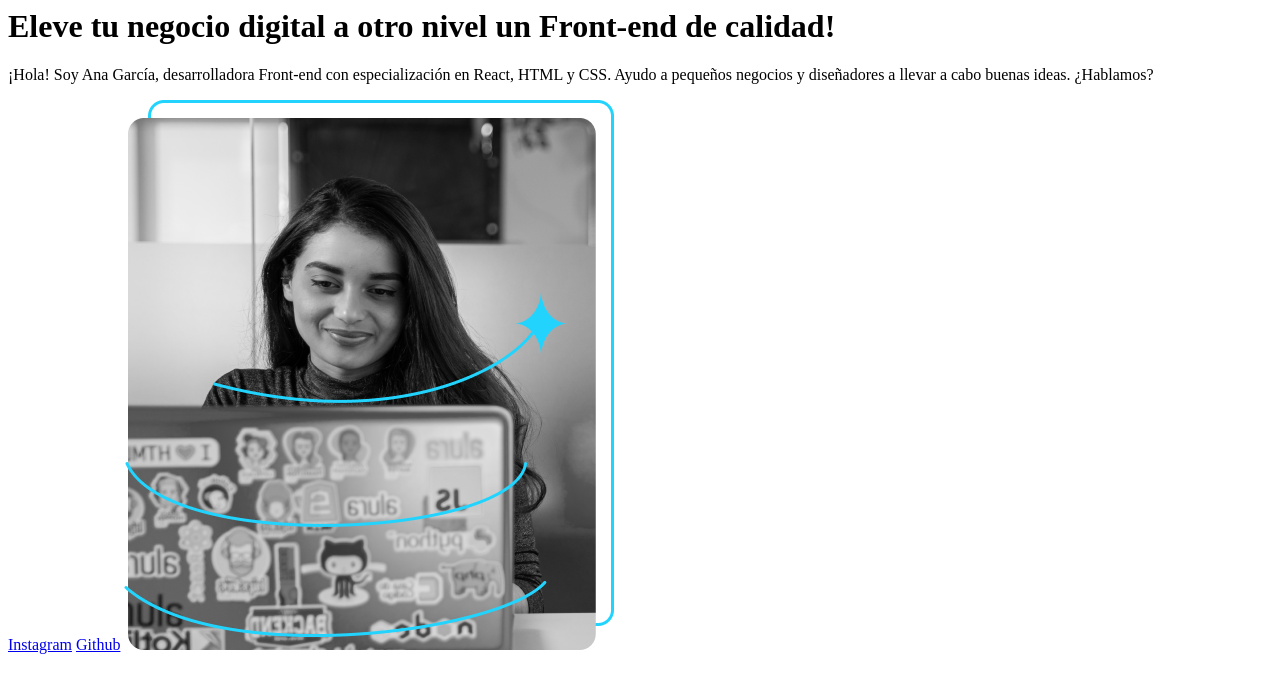
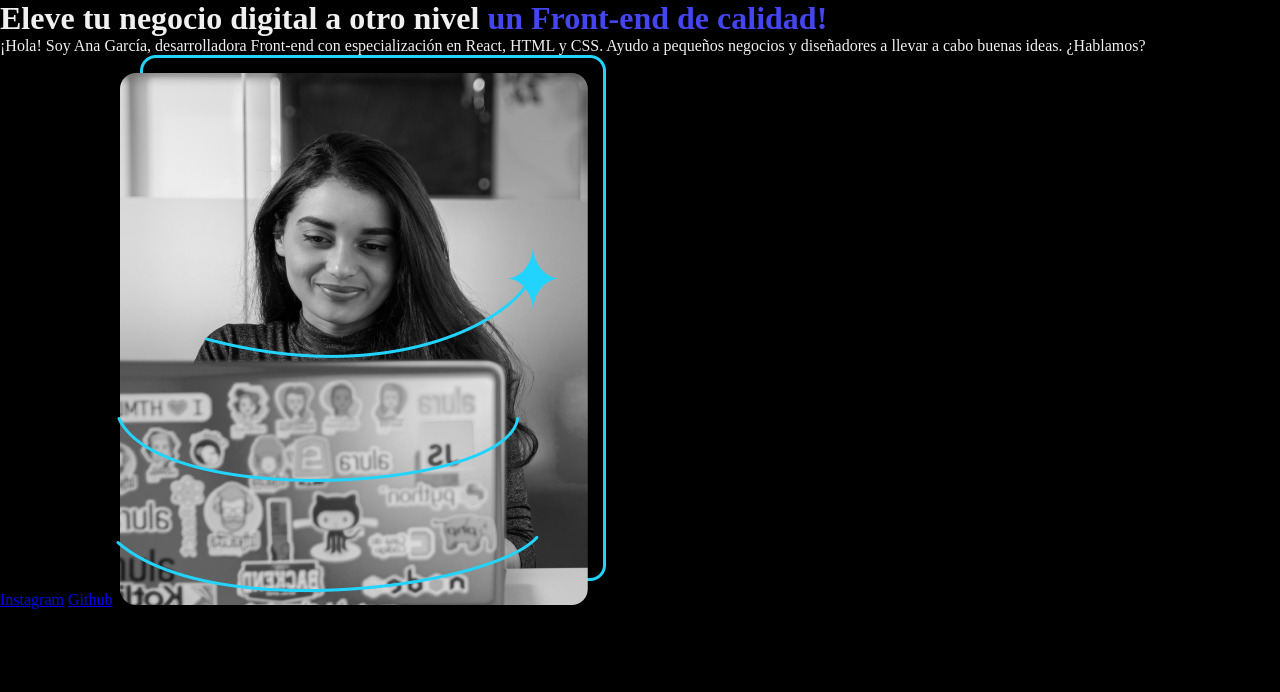
Before and after one commit to Luis-Algenis/Curso-Alura-Latam, a plain HTML site: page HTML Y CCS/portafolio/index.html in a window 1280 px wide. Drawn offline with Linux system fonts and the light colour scheme.

Commit message:
agregue nuevo curso

```diff
--- a/HTML Y CCS/portafolio/index.html
+++ b/HTML Y CCS/portafolio/index.html
@@ -1,7 +1,10 @@
 <DOCTEPYhtml>
-<html>
+<html lang="es-rd">
     <head>
-
+        <meta charset="UTF-8">
+        <meta name="vierwport" content="width=divece=width, initial=scale=1.0">
+        <title>Portafolio</title>
+        <link rel="stylesheet" href="style.css">
     </head>
     <body>
         <header></header>
--- /dev/null
+++ b/HTML Y CCS/portafolio/style.css
@@ -0,0 +1,14 @@
+
+* {
+    padding: 0;
+    margin: 0;
+}
+
+body {
+    background-color: #000000;
+    color: #f0f0f0;
+}
+
+strong {
+    color:#4545f0;
+}
```
Also changed, not shown: 9 other files.
